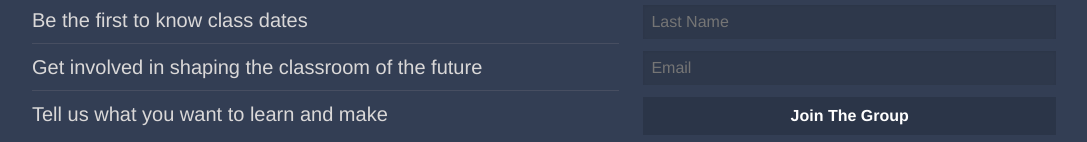
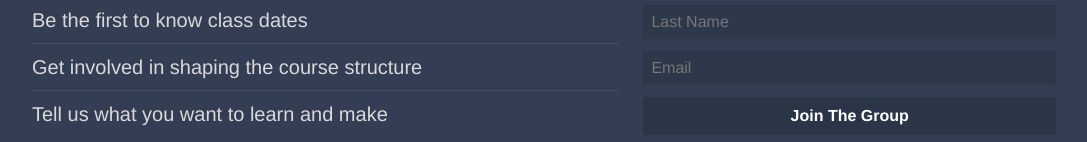
Before and after one commit to ahmadkadhim/hackdesignto, a website: page public/index.html in a window 1280 px wide. Shown: the part 319-461 px from the top of the page, without its empty margins (96-1183 px from the left). Drawn offline with nearby package versions, Linux system fonts and the light colour scheme; a script that the page names is missing.

Commit message:
Second round of CTA list item copy changes.

```diff
--- a/public/index.html
+++ b/public/index.html
@@ -53,7 +53,7 @@
                 <h2>Join The Group</h2>
                 <ul>
                     <li><h5>Be the first to know class dates</h5></li>
-                    <li><h5>Get involved in shaping the classroom of the future</h5></li>
+                    <li><h5>Get involved in shaping the course structure</h5></li>
                     <li><h5>Tell us what you want to learn and make</h5></li>
                 </ul>
             </section>
```
